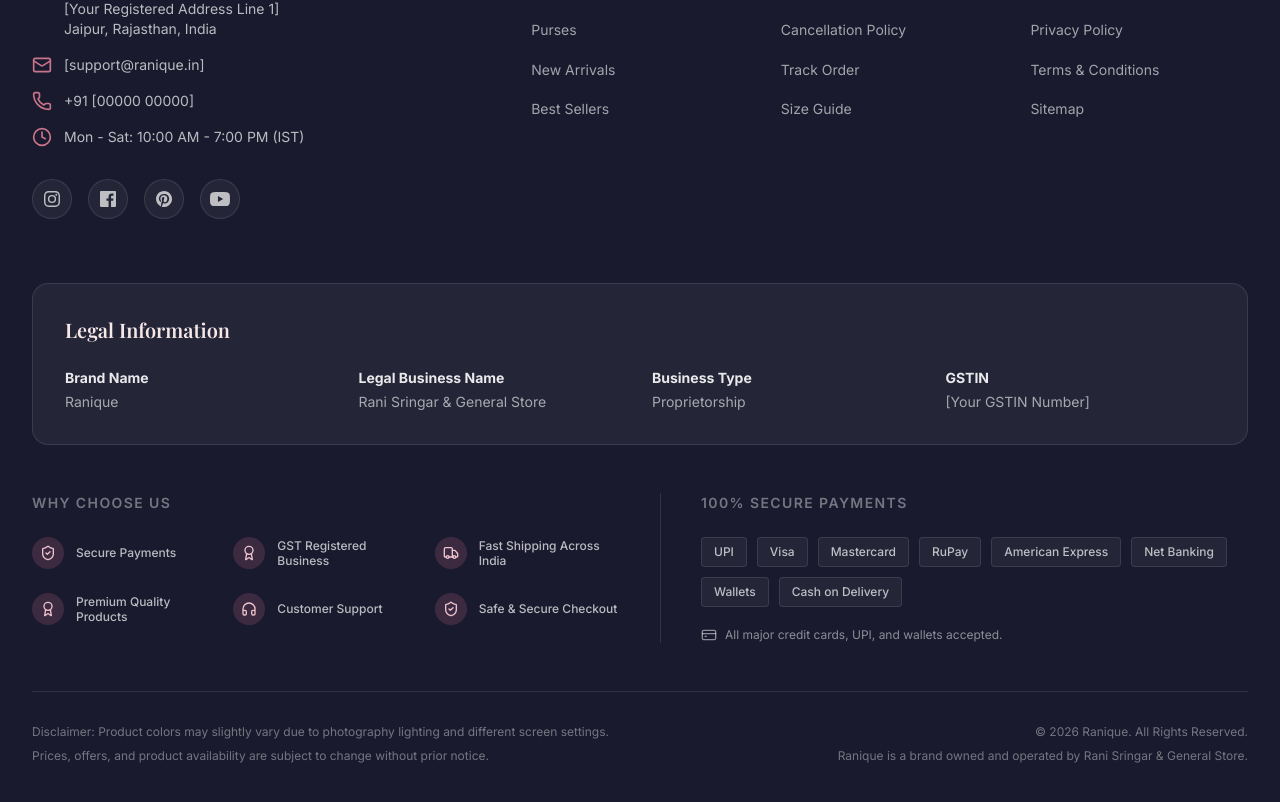
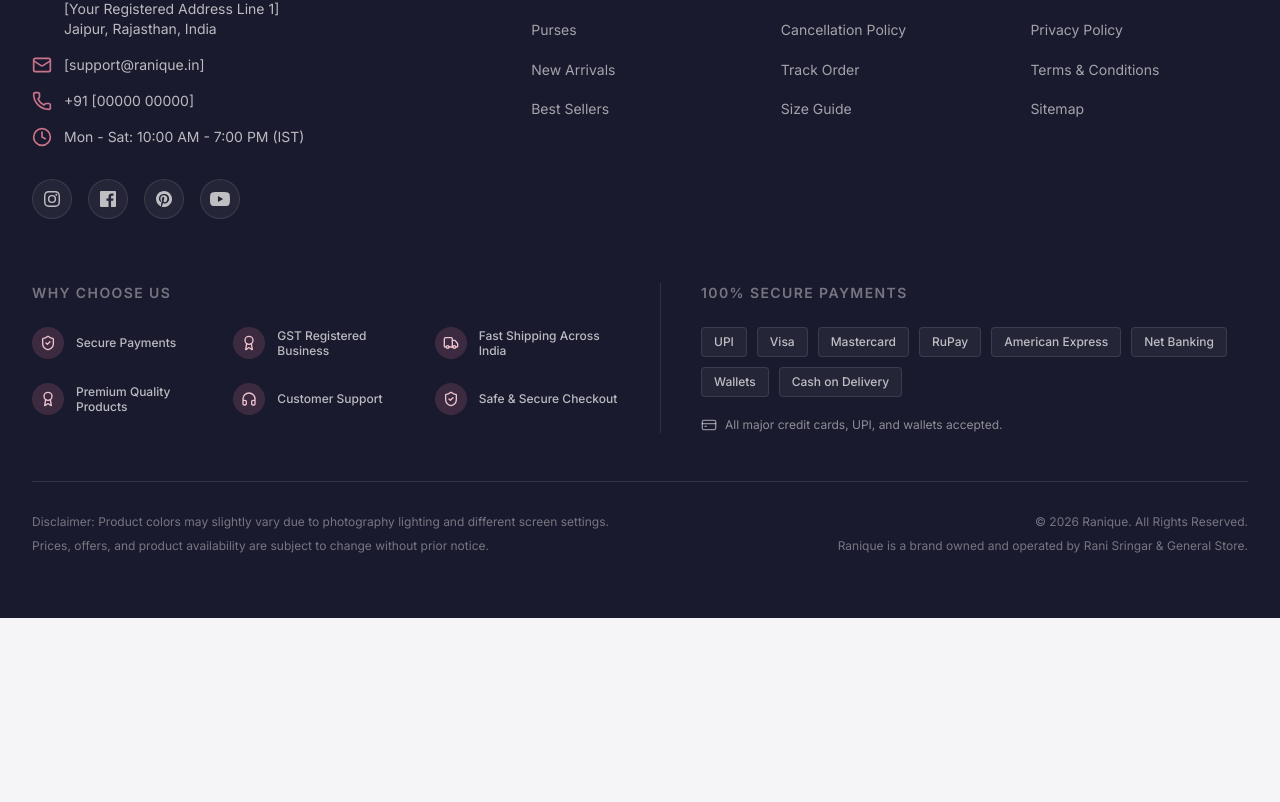
Before and after one commit to Ashraf7786/ranique, a Next.js app: page / in a window 1280 px wide. Shown: the part 3416-4218 px from the top of the page. After the commit the page ends 4034 px from the top, so only its background shows below. Built offline with nearby package versions, Linux system fonts and the light colour scheme; a web font is replaced by a local one.

Commit message:
Remove Legal Information section from footer

```diff
--- a/components/layout/Footer.tsx
+++ b/components/layout/Footer.tsx
@@ -195,28 +195,7 @@ export function Footer() {
           </nav>
         </div>
 
-        {/* Legal Information Section */}
-        <div className="bg-white/5 border border-white/10 rounded-2xl p-6 lg:p-8 mb-12">
-          <h3 className="font-serif text-xl font-semibold mb-6 text-brand-blush">Legal Information</h3>
-          <div className="grid grid-cols-1 sm:grid-cols-2 lg:grid-cols-4 gap-6 text-sm">
-            <div>
-              <strong className="text-white/90 block mb-1">Brand Name</strong>
-              <span className="text-white/60">Ranique</span>
-            </div>
-            <div>
-              <strong className="text-white/90 block mb-1">Legal Business Name</strong>
-              <span className="text-white/60">Rani Sringar & General Store</span>
-            </div>
-            <div>
-              <strong className="text-white/90 block mb-1">Business Type</strong>
-              <span className="text-white/60">Proprietorship</span>
-            </div>
-            <div>
-              <strong className="text-white/90 block mb-1">GSTIN</strong>
-              <span className="text-white/60">[Your GSTIN Number]</span>
-            </div>
-          </div>
-        </div>
+
 
         {/* Trust & Security + Payment Methods */}
         <div className="grid grid-cols-1 lg:grid-cols-2 gap-10 border-b border-white/10 pb-12 mb-8">
```
